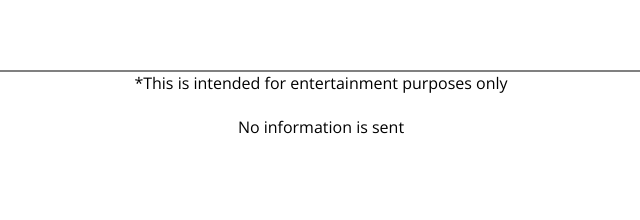
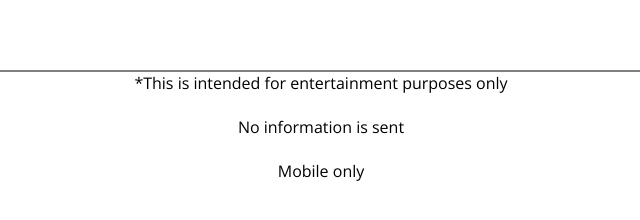
Before and after one commit to iltgg/tdsb-qr-generator, a plain HTML site: page index.html in a window 1280 px wide. Shown: the part 396-616 px from the top of the page, without its empty margins (319-959 px from the left). Drawn offline with nearby package versions, Linux system fonts and the light colour scheme.

Commit message:
Update index.html

```diff
--- a/index.html
+++ b/index.html
@@ -17,7 +17,7 @@
         <div class="title">TDSB QR CODE GENERATOR</div>
         <input type="text" placeholder="input student number" id="number-input">
         <input type="button" value="Generate" id="submit">
-        <p class="legal">*This is intended for entertainment purposes only<br><br>No information is sent</p>
+        <p class="legal">*This is intended for entertainment purposes only<br><br>No information is sent<br><br>Mobile only</p>
     </div>
     <div class="generated" id="generated">
         <div class="header">
```
